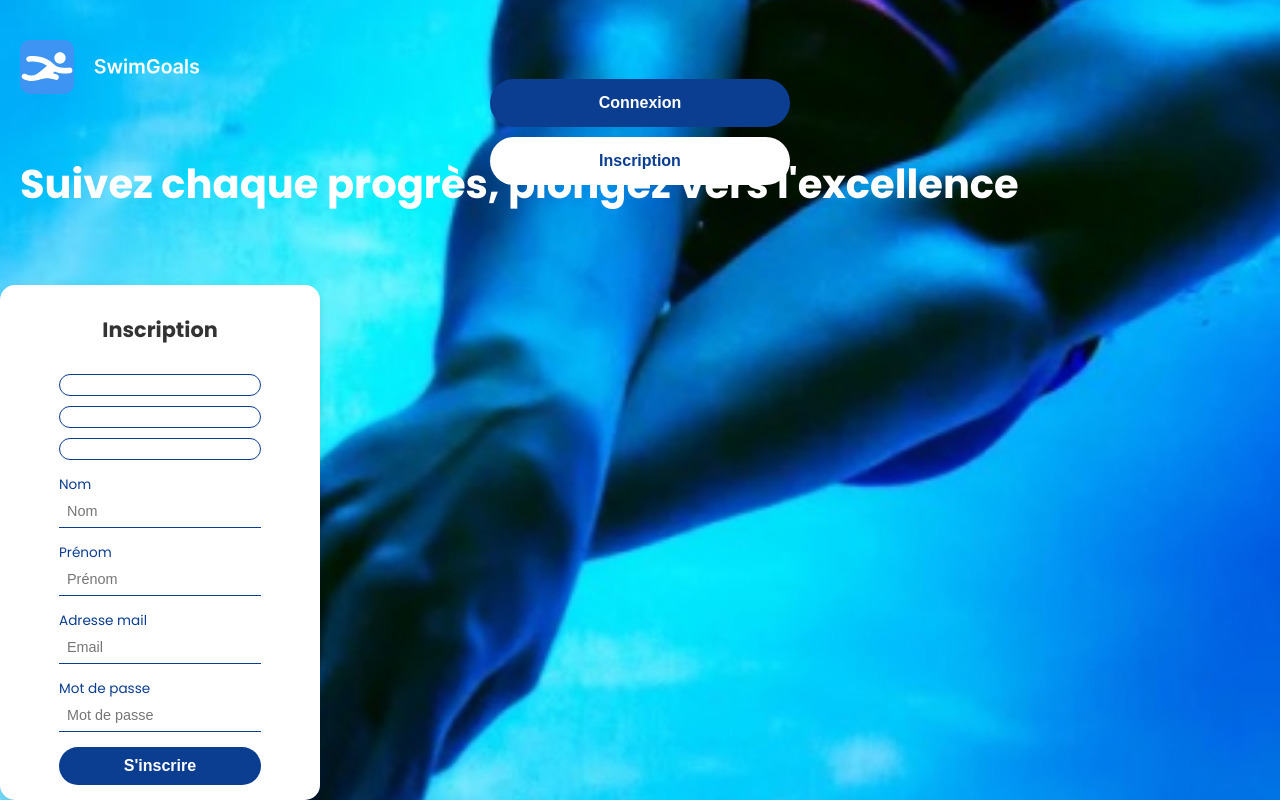
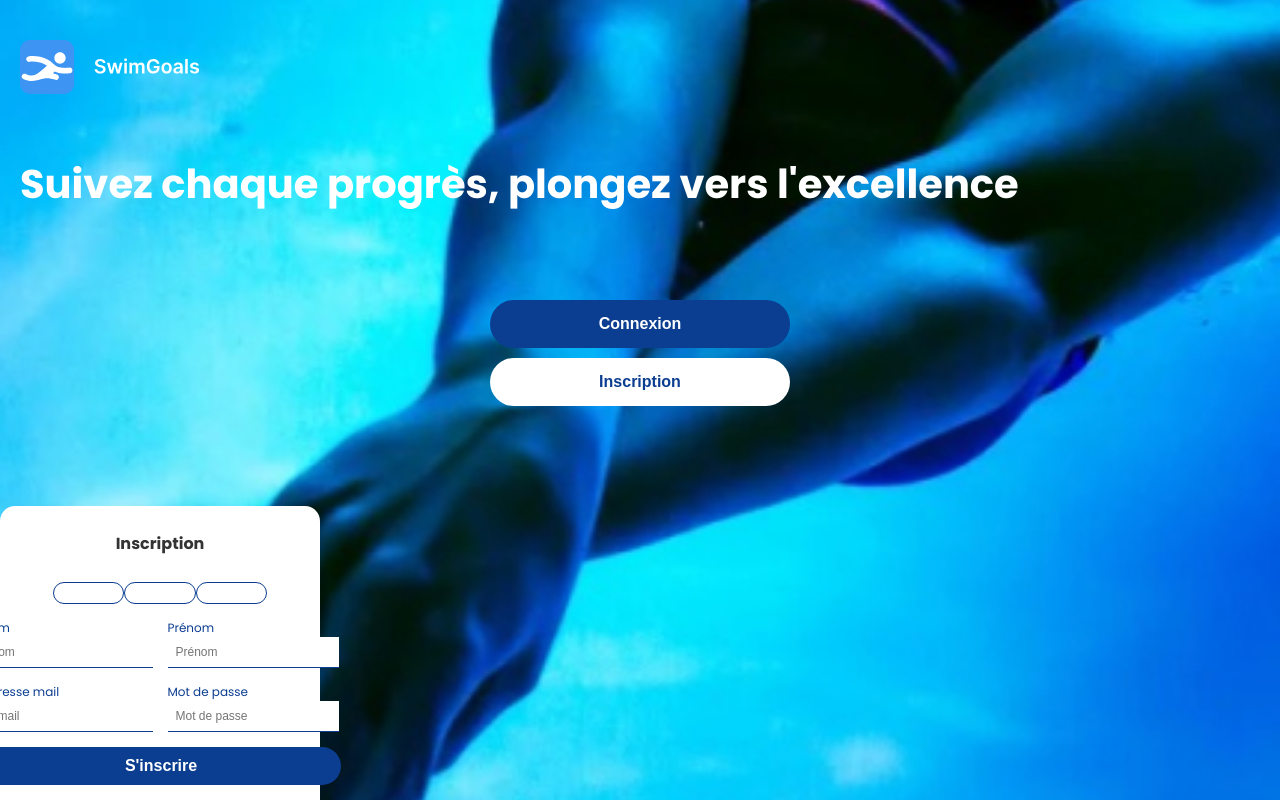
Before and after one commit to FaresBza/swimgoals_travail_bachelor, a Next.js app in the folder swimgoals_frontend/: page / in a window 1280 px wide. Both pictures are taken after a click on the button "Connexion". Built offline with nearby package versions, Linux system fonts and the light colour scheme.

Commit message:
FormAuth Style 320px v1.2

```diff
--- a/swimgoals_frontend/src/app/components/FormAuth.tsx
+++ b/swimgoals_frontend/src/app/components/FormAuth.tsx
@@ -10,7 +10,7 @@ const FormAuth = () => {
                 <div className="title-container">
                     <h1 className="title">Inscription</h1>
                 </div>
-                <main>
+                <main className="main">
                     <div className="role-buttons">
                         <button></button>
                         <button></button>
--- a/swimgoals_frontend/src/app/styles/FormAuth.scss
+++ b/swimgoals_frontend/src/app/styles/FormAuth.scss
@@ -6,7 +6,7 @@
     align-items: variables.$align-center;
     padding: 15px;
     background: variables.$white;
-    border-radius: 15px;
+    border-radius: 15px 15px 0 0;
     width: 100%;
     margin: 0 auto;
     box-shadow: 0 4px 8px rgba(0, 0, 0, 0.1);
@@ -17,21 +17,27 @@
         margin-bottom: 15px;
 
         .title {
-            font-size: 1.3rem;
+            font-size: 1rem;
             font-weight: bold;
         }
     }
 
+    .main {
+        display: flex;
+        flex-direction: column;
+        align-items: variables.$align-center;
+
         .role-buttons {
             display: flex;
-        flex-direction: column;
-        width: 100%;
+            flex-direction: row;
+            width: 60%;
             align-items: center;
-        gap: 10px;
+            justify-content: center;
             margin-bottom: 15px;
+            border-radius: 15px;
 
             button {
-            width: 100%;
+                width: 60%;
                 padding: 10px;
                 border: 1px solid variables.$global-blue;
                 border-radius: 15px;
@@ -50,10 +56,9 @@
 
         .form {
             width: 100%;
-        display: flex;
-        flex-direction: column;
+            display: grid;
+            grid-template-columns: repeat(2, 1fr);
             gap: 15px;
-    }
 
             .form-group {
                 display: flex;
@@ -61,14 +66,14 @@
                 width: 100%;
 
                 label {
-            font-size: 0.85rem;
+                    font-size: 0.75rem;
                     color: variables.$global-blue;
                     text-align: left;
                 }
 
                 input {
                     padding: 8px;
-            font-size: 0.9rem;
+                    font-size: 0.75rem;
                     border: none;
                     border-bottom: 1px solid variables.$global-blue;
                     outline: none;
@@ -76,7 +81,10 @@
             }
 
             .submit-button {
-        width: 100%;
+                display: flex;
+                justify-content: center;
+                align-items: center;
+                width: 210%;
                 padding: 10px;
                 border-radius: 20px;
                 background-color: variables.$global-blue;
@@ -87,6 +95,9 @@
                 font-size: 1rem;
                 text-align: variables.$text-center;
             }
+        }
+    }
+
 
     footer {
         text-align: variables.$text-center;
```
Lines whose indentation alone changed are shown as unchanged.
